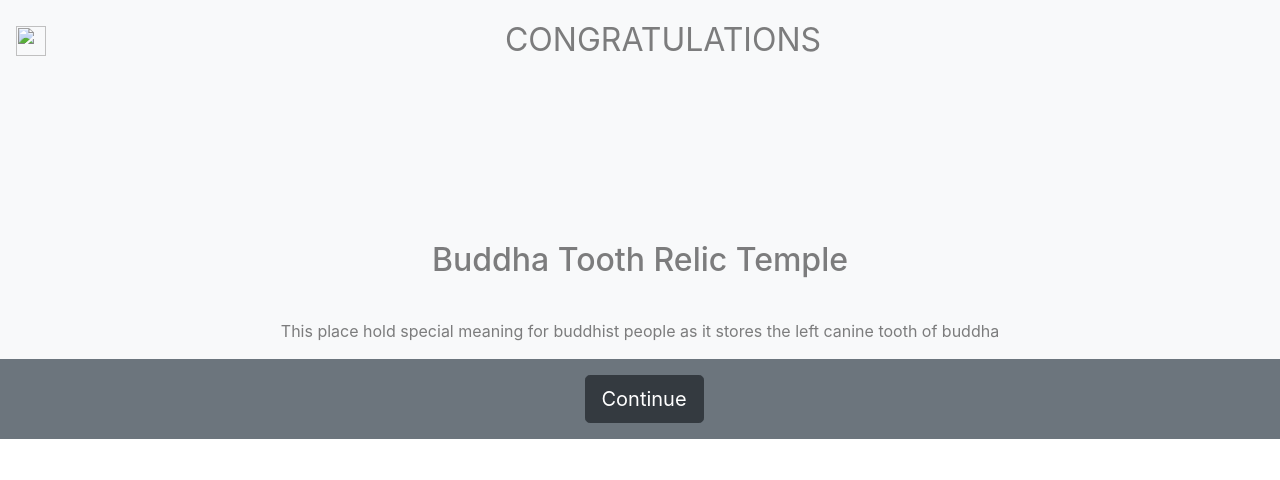
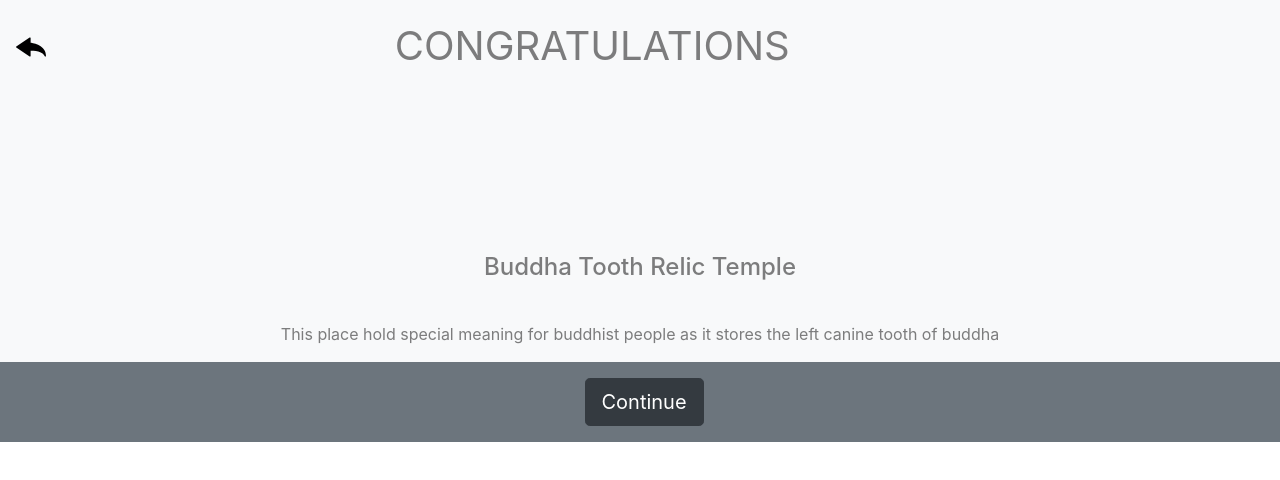
Before and after one commit to Nixonchew/fypj, a plain HTML site: page conratsPages/buddhatoothrelic.html in a window 1280 px wide. Drawn offline with nearby package versions, Linux system fonts and the light colour scheme; files that its build step writes are made by us from their sources; files whose address does not match are found by name.

Commit message:
changed the desgin of the webpages

```diff
--- a/conratsPages/buddhatoothrelic.html
+++ b/conratsPages/buddhatoothrelic.html
@@ -21,14 +21,14 @@
 <div>
   <div class="navbar navbar-light bg-light">
     <a class="navbar-brand" href="https://rayrixo.github.io/Fyp_testingAR/main.html">
-      <img src="./assets/back-arrow-svgrepo-com.svg" width="30" height="30" alt="">
+      <img src="../assets/back-arrow-svgrepo-com.svg" width="30" height="30" alt="">
     </a>
-    <span class="navbar-text" style="margin-right: auto; margin-left: auto; text-align: center;">CONGRATULATIONS</span>
+    <span class="navbar-text" style="margin-right: 38%; text-align: center; font-size: 40px;">CONGRATULATIONS</span>
   </div>
 
   <div class="navbar navbar-light bg-light">
 
-    <h2  class="navbar-text"style="margin-right: auto; margin-left: auto; margin-top:145px;text-align: center;">Buddha Tooth Relic Temple</h2>
+    <h4  class="navbar-text"style="margin-right: auto; margin-left: auto; margin-top:145px;text-align: center;">Buddha Tooth Relic Temple</h4>
   </div>
   <div class="navbar navbar-light bg-light">
     <h9  class="navbar-text" style="margin-right: auto; margin-left: auto; text-align: center;">This place hold special meaning for buddhist people as it stores the left canine tooth of buddha</h9>
@@ -36,14 +36,14 @@
 
 </div>
 
-<div class="p-3 mb-2 bg-secondary text-white">
+<div class="p-3 mb-2 bg-secondary text-white" style="margin-left: auto; margin-right: auto;">
   <div class="container">
 
 
 
 
 
-<button id="congrats_button" type="button" class="btn btn-dark btn-lg" style="margin-left: 45%;" >Continue</button>
+<button id="congrats_button" type="button" class="btn btn-dark btn-lg" style="margin-left: 45%" >Continue</button>
 </div>
 </div>
 
--- a/scripts/code.js
+++ b/scripts/code.js
@@ -85,10 +85,10 @@
 
     const indexButton_Testin = document.getElementById('complete_testin');
     indexButton_Testin.onclick = function(){
-        i = landmarkIndex;
+        var i = landmarkIndex;
         landmarkIndex = localStorage.getItem('landmarkIndex');
         landmarkIndex = localStorage.setItem('landmarkIndex',++i);
-
+        console.log(landmarkIndex);
         if (landmarkIndex == chinatown.length-1){
           window.location = "https://nixonchew.github.io/Fyp_testingAR/congratsPages/congrats.html";
         }
@@ -115,10 +115,10 @@
        }
       }
 
-      const congratButton = document.getElementById('congrats_button');
-      congratButton.onclick = function(){
-        window.location = "https://rayrixo.github.io/Fyp_testingAR/main.html";
-      }
+      // const congratButton = document.getElementById('congrats_button');
+      // congratButton.onclick = function(){
+      //   window.location = "https://rayrixo.github.io/Fyp_testingAR/main.html";
+      // }
 
     //   const indexButton_Sri = document.getElementById('completeButton');
     // indexButton_Sri.onclick = function(){
```
Also changed, not shown: conratsPages/congrats.html (+2 -2 lines), conratsPages/masjidjamae.html (+2 -2 lines), conratsPages/muralatmohamedali.html (+2 -2 lines), conratsPages/sagostreet.html (+2 -2 lines), conratsPages/srimarimman.html (+2 -2 lines), conratsPages/tongheng.html (+2 -2 lines).
